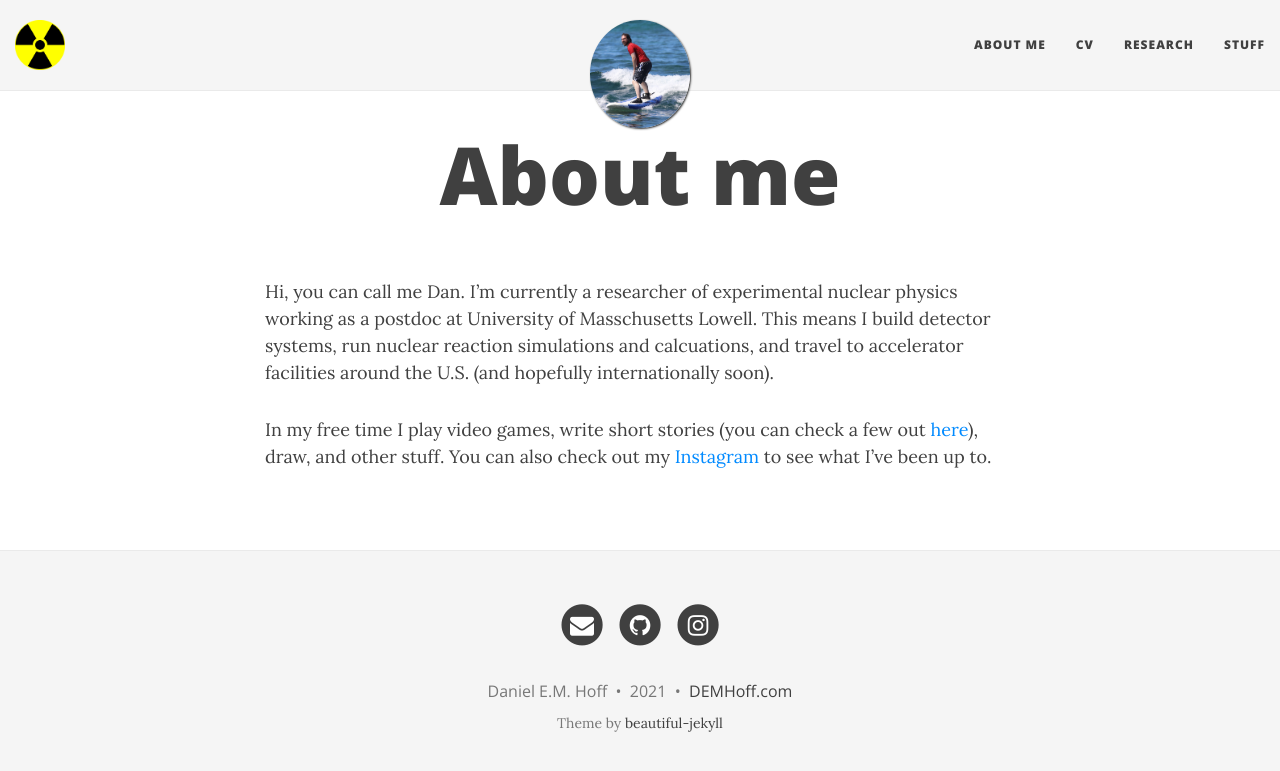
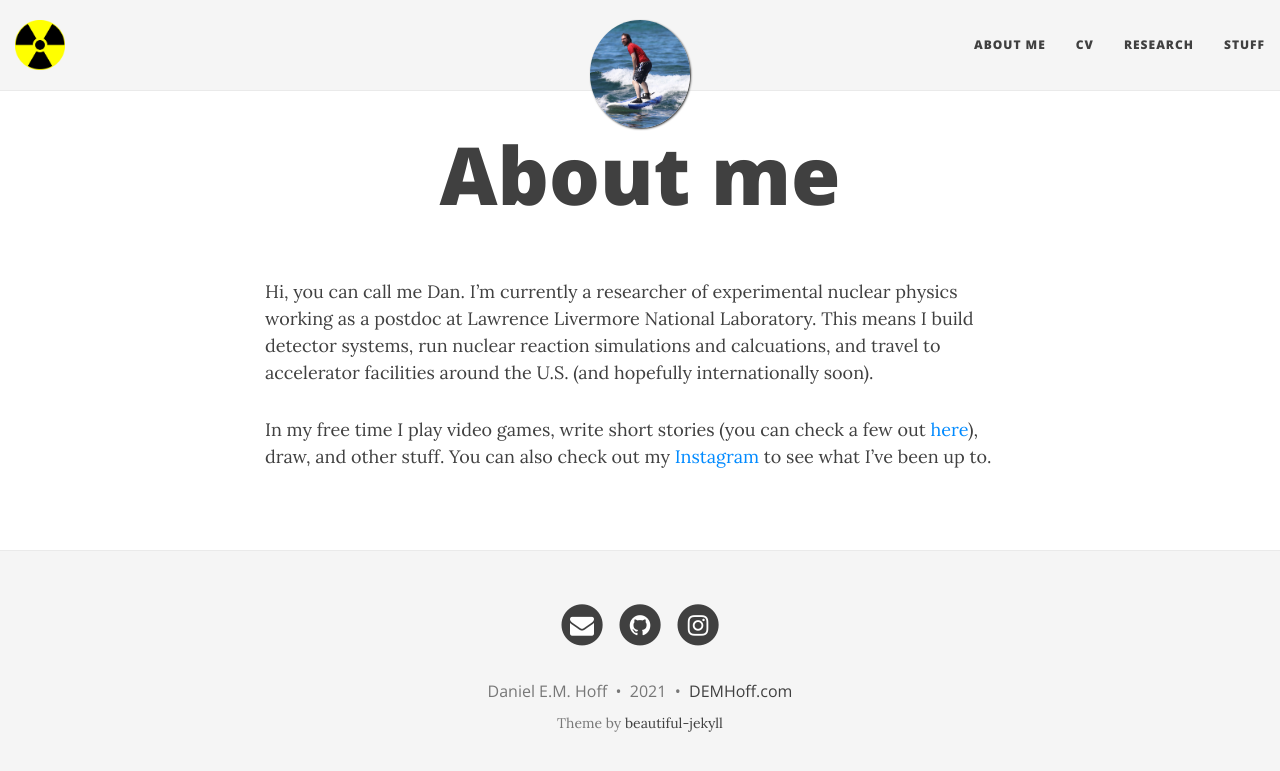
Before and after one commit to ChronoBro/ChronoBro.github.io, a Jekyll site: the page built from aboutme.md, in a window 1280 px wide. Shown: the top 771 px of the page. Built offline with Jekyll 4.4.1, drawn with Linux system fonts in a browser that asks for light colours; nearby versions of some CDN libraries.

Commit message:
updated aboutme

```diff
--- a/aboutme.md
+++ b/aboutme.md
@@ -5,6 +5,6 @@ subtitle:
 
 ---
 
-Hi, you can call me Dan. I'm currently a researcher of experimental nuclear physics working as a postdoc at University of Masschusetts Lowell. This means I build detector systems, run nuclear reaction simulations and calcuations, and travel to accelerator facilities around the U.S. (and hopefully internationally soon).
+Hi, you can call me Dan. I'm currently a researcher of experimental nuclear physics working as a postdoc at Lawrence Livermore National Laboratory. This means I build detector systems, run nuclear reaction simulations and calcuations, and travel to accelerator facilities around the U.S. (and hopefully internationally soon).
 
 In my free time I play video games, write short stories (you can check a few out [here](/stuff/)), draw, and other stuff. You can also check out my [Instagram](https://www.instagram.com/chronobro) to see what I've been up to.
```
